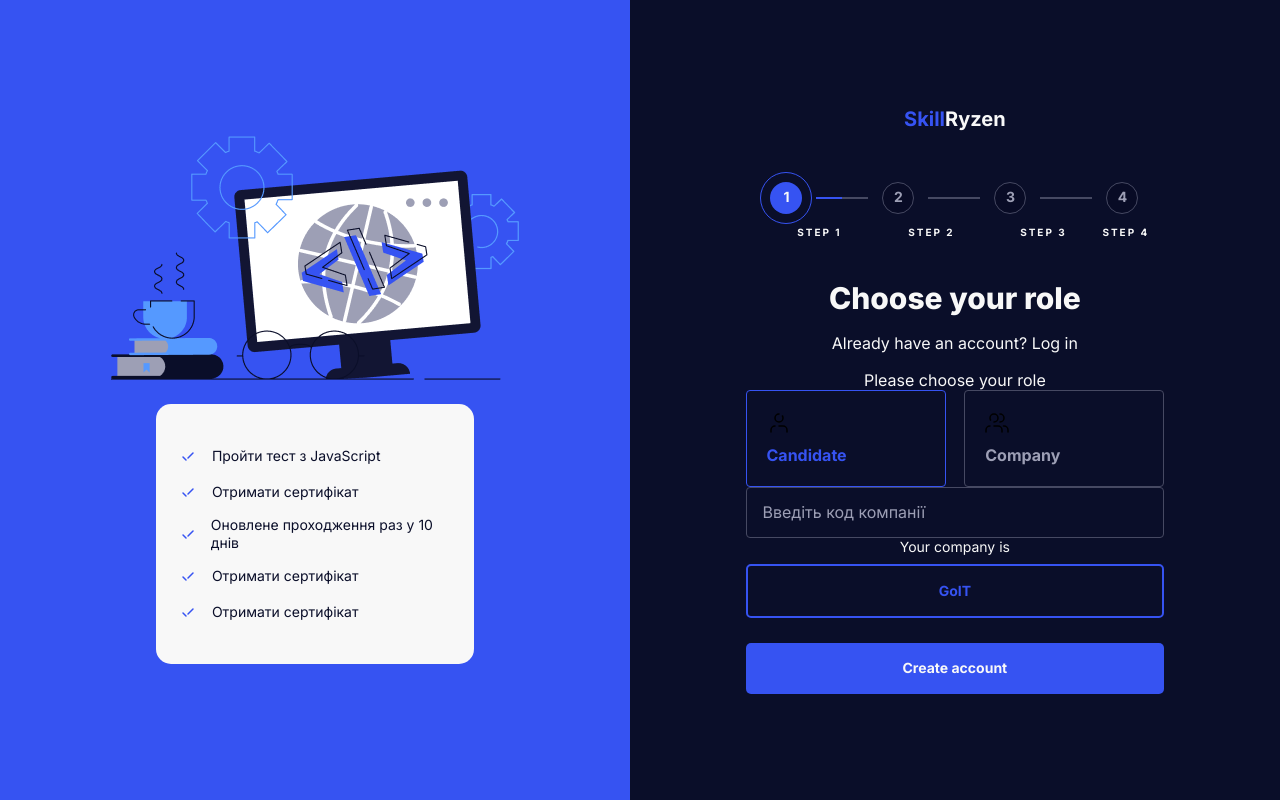
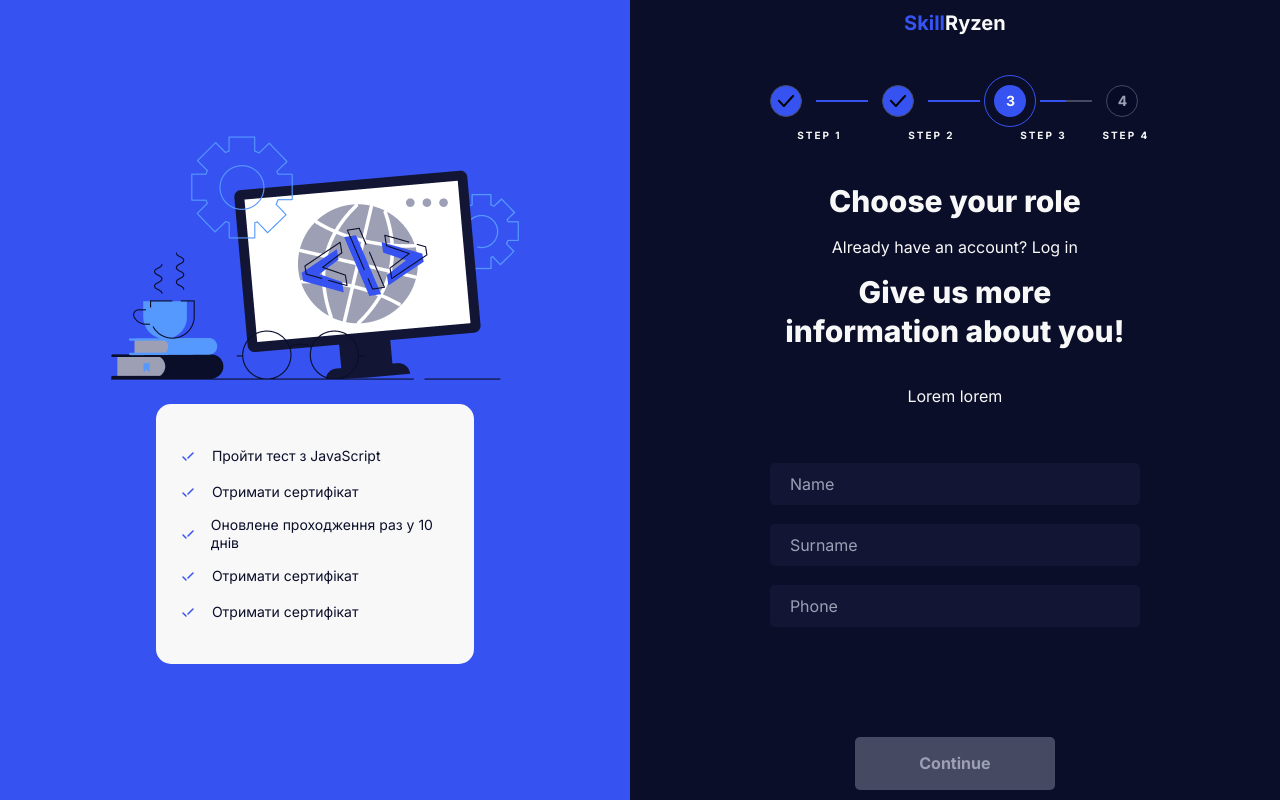
Before and after one commit to SoftRyzen-internship/skillryzen, a React app: page /register in a window 1280 px wide. Built offline with nearby package versions, Linux system fonts and the light colour scheme.

Commit message:
SR-18 Add step 3
Додано початкові стилі та стилізацію для 3 кроку реєстрації користувача

```diff
--- a/src/modules/dashboard/components/AuthForm/AuthForm.tsx
+++ b/src/modules/dashboard/components/AuthForm/AuthForm.tsx
@@ -1,5 +1,6 @@
 import { NavLink } from 'react-router-dom';
 import { AuthFormStep1 } from '../../../details';
+import { AuthFormStep3 } from '../../../details';
 import s from './AuthForm.module.scss';
 
 interface IProps {
@@ -14,6 +15,7 @@ export const AuthForm = ({ currentStep }: IProps) => {
         Already have an account? <NavLink to='/login'>Log in</NavLink>
       </p>
       {currentStep === 1 && <AuthFormStep1 />}
+      {currentStep === 3 && <AuthFormStep3 />}
     </div>
   );
 };
--- /dev/null
+++ b/src/modules/details/components/AuthFormStep3/AuthFormStep3.module.scss
@@ -0,0 +1,27 @@
+.contentrapper {
+  display: flex;
+  flex-direction: column;
+  gap: 1.95vh;
+
+  font-size: var(--text-lg);
+}
+
+.formTitle {
+  max-width: 370px;
+  margin-bottom: 19px;
+  font-size: var(--title);
+  font-weight: var(--extrabold);
+}
+
+.formText {
+  font-size: var(--text-lg);
+  margin-bottom: 41px;
+}
+
+.list__item {
+  margin-bottom: 19px;
+
+  &:last-child {
+    margin-bottom: 110px;
+  }
+}
--- /dev/null
+++ b/src/modules/details/components/AuthFormStep3/AuthFormStep3.tsx
@@ -0,0 +1,33 @@
+import s from './AuthFormStep3.module.scss';
+import { AuthButton, Input } from '../../../../ui-kit/index';
+
+export const AuthFormStep3 = () => {
+  const handleClick = () => {};
+  return (
+    <div className={s.contentrapper}>
+      <h2 className={s.formTitle}>Give us more information about you! </h2>
+      <p className={s.formText}> Lorem lorem</p>
+      <form action=''>
+        <ul>
+          <li className={s.list__item}>
+            <Input name='name' placeholder='Name'></Input>
+          </li>
+          <li className={s.list__item}>
+            <Input name='surname' placeholder='Surname'></Input>
+          </li>
+          <li className={s.list__item}>
+            <Input name='Phone' placeholder='Phone'></Input>
+          </li>
+        </ul>
+
+        <AuthButton
+          type='submit'
+          text='Continue'
+          size='small'
+          color='grey'
+          onClick={handleClick}
+        />
+      </form>
+    </div>
+  );
+};
--- a/src/modules/details/components/AuthSteps/AuthSteps.tsx
+++ b/src/modules/details/components/AuthSteps/AuthSteps.tsx
@@ -6,7 +6,7 @@ import { AuthForm } from '../../../dashboard/components/AuthForm/AuthForm';
 import s from './AuthSteps.module.scss';
 
 export const AuthSteps = () => {
-  const [step, setStep] = useState(1);
+  const [step, setStep] = useState(3);
 
   return (
     <section className={s.section}>
--- a/src/modules/details/index.ts
+++ b/src/modules/details/index.ts
@@ -1,2 +1,3 @@
 export { AuthSteps } from './components/AuthSteps/AuthSteps';
 export { AuthFormStep1 } from './components/AuthFormStep1/AuthFormStep1';
+export { AuthFormStep3 } from './components/AuthFormStep3/AuthFormStep3';
```
